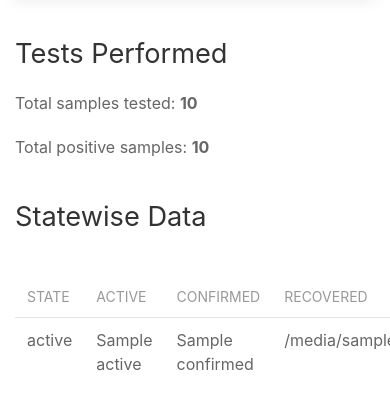
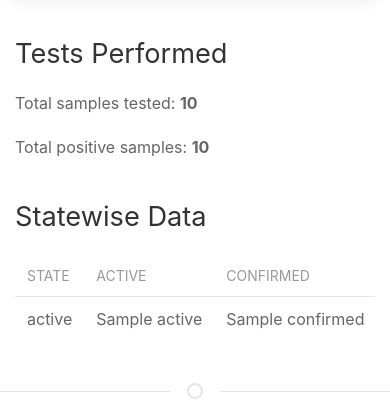
Before and after one commit to Podnet/Fight-Covid19, a Django app: template fight_covid19/templates/pages/home.html in a window 390 px wide; the page is wider, and only the part inside the window is pictured. Shown: the part 3055-3474 px from the top of that part. Run offline with Django 3.2, Linux system fonts and the light colour scheme; the template is opened without the code that fills it: most values are stand-ins (such as "Sample title", 1, 10 or a date in 2020); parts of the project's set-up code (start-up, migrations or seed data) failed here and were passed over; some libraries are stand-ins or nearby versions.

Commit message:
Fixed overflow of table on home pages for mobile devices

```diff
--- a/fight_covid19/templates/pages/home.html
+++ b/fight_covid19/templates/pages/home.html
@@ -6,6 +6,14 @@
     .uk-card-title {
       font-size: 2rem;
       line-height: 1.4;
+    }
+
+
+
+    table {
+        display: block;
+        overflow-x: auto;
+        white-space: nowrap;
     }
   </style>
 {% endblock %}
```
